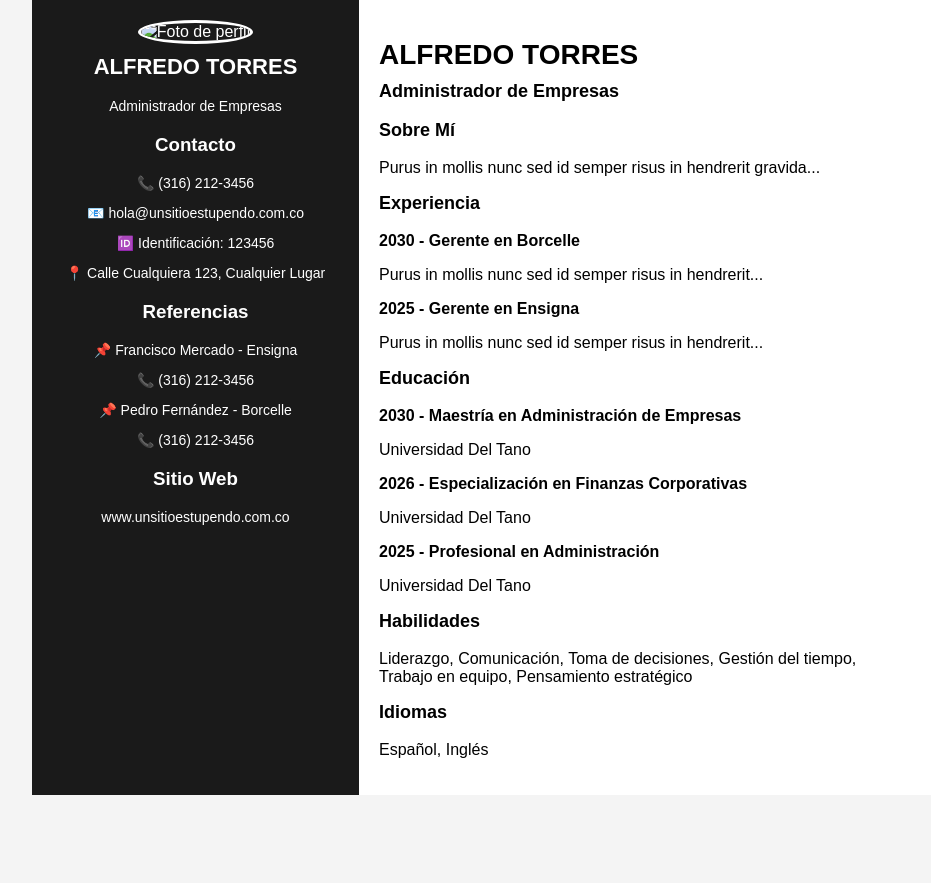
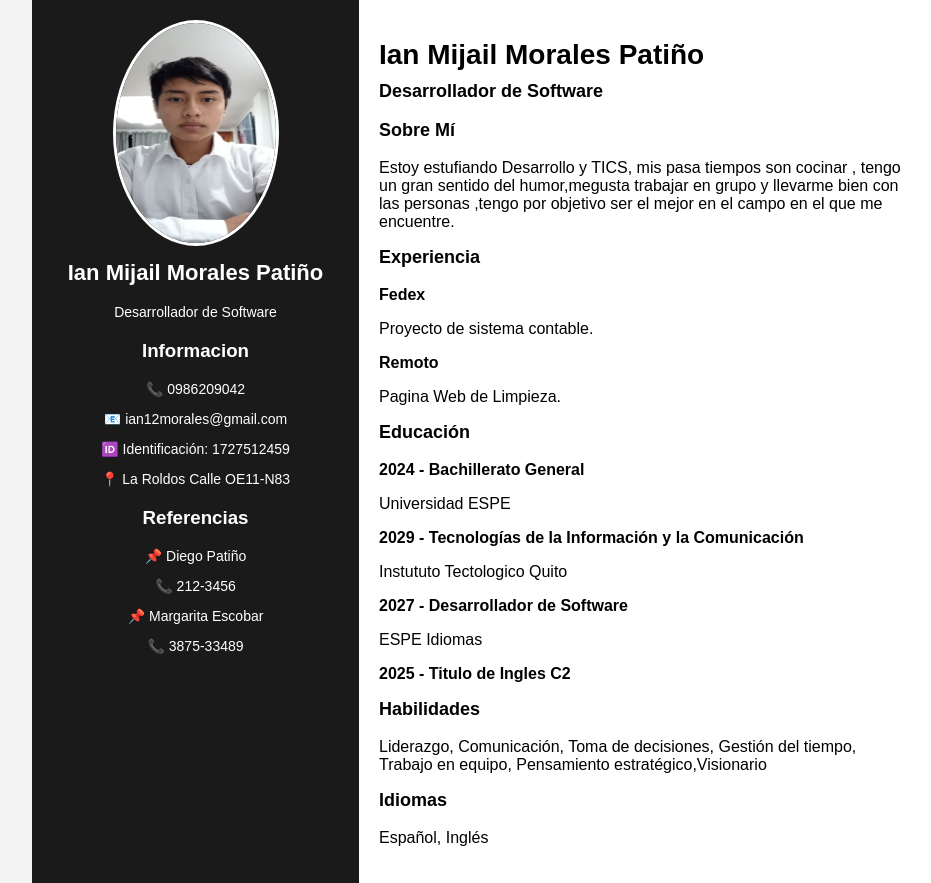
Before and after one commit to Ian-183/Mihojadevida, a plain HTML site: page index.html in a window 1280 px wide. Shown: the whole page, without its empty margins (158-1089 px from the left). Before the commit the page ends 800 px from the top, so only its background shows below. Drawn offline with Linux system fonts and the light colour scheme.

Commit message:
Version1

```diff
--- a/index.html
+++ b/index.html
@@ -8,7 +8,7 @@
         body { font-family: Arial, sans-serif; margin: 0; padding: 0; background-color: #f4f4f4; }
         .cv-container { display: flex; max-width: 900px; margin: auto; background: white; }
         .left-panel { background: #1a1a1a; color: white; padding: 20px; width: 35%; text-align: center; }
-        .left-panel img { width: 120px; height: 120px; border-radius: 50%; border: 3px solid white; }
+        .left-panel img { width: 160px; height: 220px; border-radius: 50%; border: 3px solid white; }
         .left-panel h2 { margin-top: 10px; font-size: 22px; }
         .left-panel p, .left-panel a { font-size: 14px; color: white; text-decoration: none; }
         .left-panel .contact-info, .left-panel .references, .left-panel .website { margin-top: 20px; }
@@ -21,62 +21,62 @@
 <body>
     <div class="cv-container">
         <div class="left-panel">
-            <img src="profile.jpg" alt="Foto de perfil">
-            <h2>ALFREDO TORRES</h2>
-            <p>Administrador de Empresas</p>
+            <img src="imagenes/Mifoto.jpeg" alt="Foto de perfil">
+            <h2>Ian Mijail Morales Patiño</h2>
+            <p>Desarrollador de Software</p>
 
             <div class="contact-info">
-                <h3>Contacto</h3>
-                <p>📞 (316) 212-3456</p>
-                <p>📧 hola@unsitioestupendo.com.co</p>
-                <p>🆔 Identificación: 123456</p>
-                <p>📍 Calle Cualquiera 123, Cualquier Lugar</p>
+                <h3>Informacion</h3>
+                <p>📞 0986209042</p>
+                <p>📧 ian12morales@gmail.com</p>
+                <p>🆔 Identificación: 1727512459</p>
+                <p>📍 La Roldos Calle OE11-N83</p>
             </div>
 
             <div class="references">
                 <h3>Referencias</h3>
-                <p>📌 Francisco Mercado - Ensigna</p>
-                <p>📞 (316) 212-3456</p>
-                <p>📌 Pedro Fernández - Borcelle</p>
-                <p>📞 (316) 212-3456</p>
-            </div>
-
-            <div class="website">
-                <h3>Sitio Web</h3>
-                <a href="#">www.unsitioestupendo.com.co</a>
+                <p>📌 Diego Patiño</p>
+                <p>📞 212-3456</p>
+                <p>📌 Margarita Escobar</p>
+                <p>📞 3875-33489</p>
             </div>
         </div>
 
         <div class="right-panel">
-            <h1>ALFREDO TORRES</h1>
-            <h3>Administrador de Empresas</h3>
+            <h1>Ian Mijail Morales Patiño</h1>
+            <h3>Desarrollador de Software</h3>
 
             <div class="section">
                 <h3>Sobre Mí</h3>
-                <p>Purus in mollis nunc sed id semper risus in hendrerit gravida...</p>
+                <p>Estoy estufiando Desarrollo y TICS, mis pasa tiempos son cocinar
+                    , tengo un gran sentido del humor,megusta trabajar en grupo y
+                     llevarme bien con las personas ,tengo por objetivo ser el mejor
+                      en el campo en el que me encuentre.</p>
             </div>
 
             <div class="section">
                 <h3>Experiencia</h3>
-                <p><strong>2030 - Gerente en Borcelle</strong></p>
-                <p>Purus in mollis nunc sed id semper risus in hendrerit...</p>
-                <p><strong>2025 - Gerente en Ensigna</strong></p>
-                <p>Purus in mollis nunc sed id semper risus in hendrerit...</p>
+                <p><strong>Fedex</strong></p>
+                <p>Proyecto de sistema contable.</p>
+                <p><strong>Remoto</strong></p>
+                <p>Pagina Web de Limpieza.</p>
             </div>
 
             <div class="section">
                 <h3>Educación</h3>
-                <p><strong>2030 - Maestría en Administración de Empresas</strong></p>
-                <p>Universidad Del Tano</p>
-                <p><strong>2026 - Especialización en Finanzas Corporativas</strong></p>
-                <p>Universidad Del Tano</p>
-                <p><strong>2025 - Profesional en Administración</strong></p>
-                <p>Universidad Del Tano</p>
+                <p><strong>2024 - Bachillerato General</strong></p>
+                <p>Universidad ESPE</p>
+                <p><strong>2029 - Tecnologías de la Información y la Comunicación</strong></p>
+                <p>Instututo Tectologico Quito</p>
+                <p><strong>2027 - Desarrollador de Software</strong></p>
+                <p>ESPE Idiomas</p>
+                <p><strong>2025 - Titulo de Ingles C2 </strong></p>
             </div>
 
             <div class="section">
                 <h3>Habilidades</h3>
-                <p>Liderazgo, Comunicación, Toma de decisiones, Gestión del tiempo, Trabajo en equipo, Pensamiento estratégico</p>
+                <p>Liderazgo, Comunicación, Toma de decisiones, Gestión del tiempo,
+                     Trabajo en equipo, Pensamiento estratégico,Visionario</p>
             </div>
 
             <div class="section">
```
Also changed, not shown: imagenes/Mifoto.jpeg (added).
